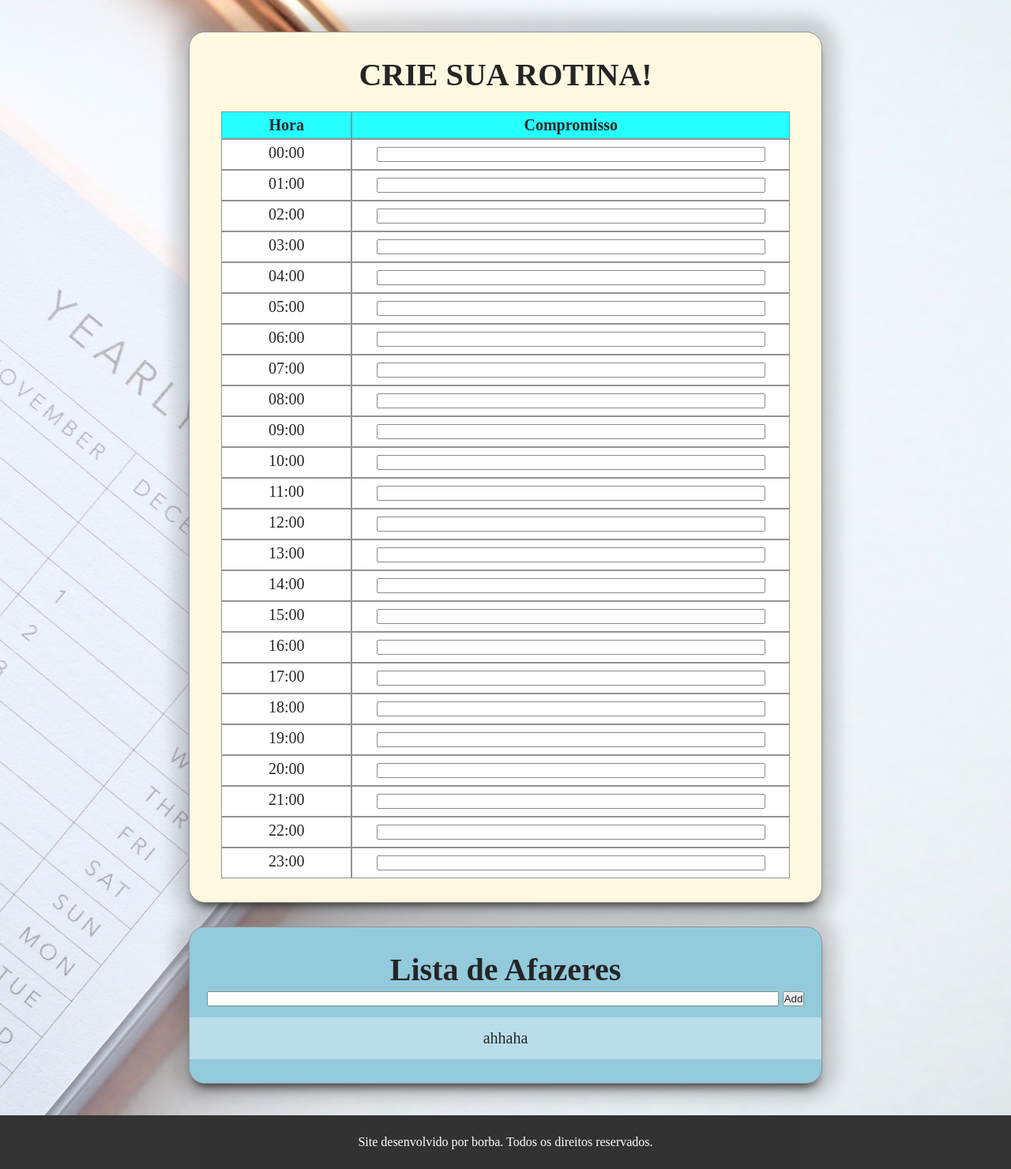
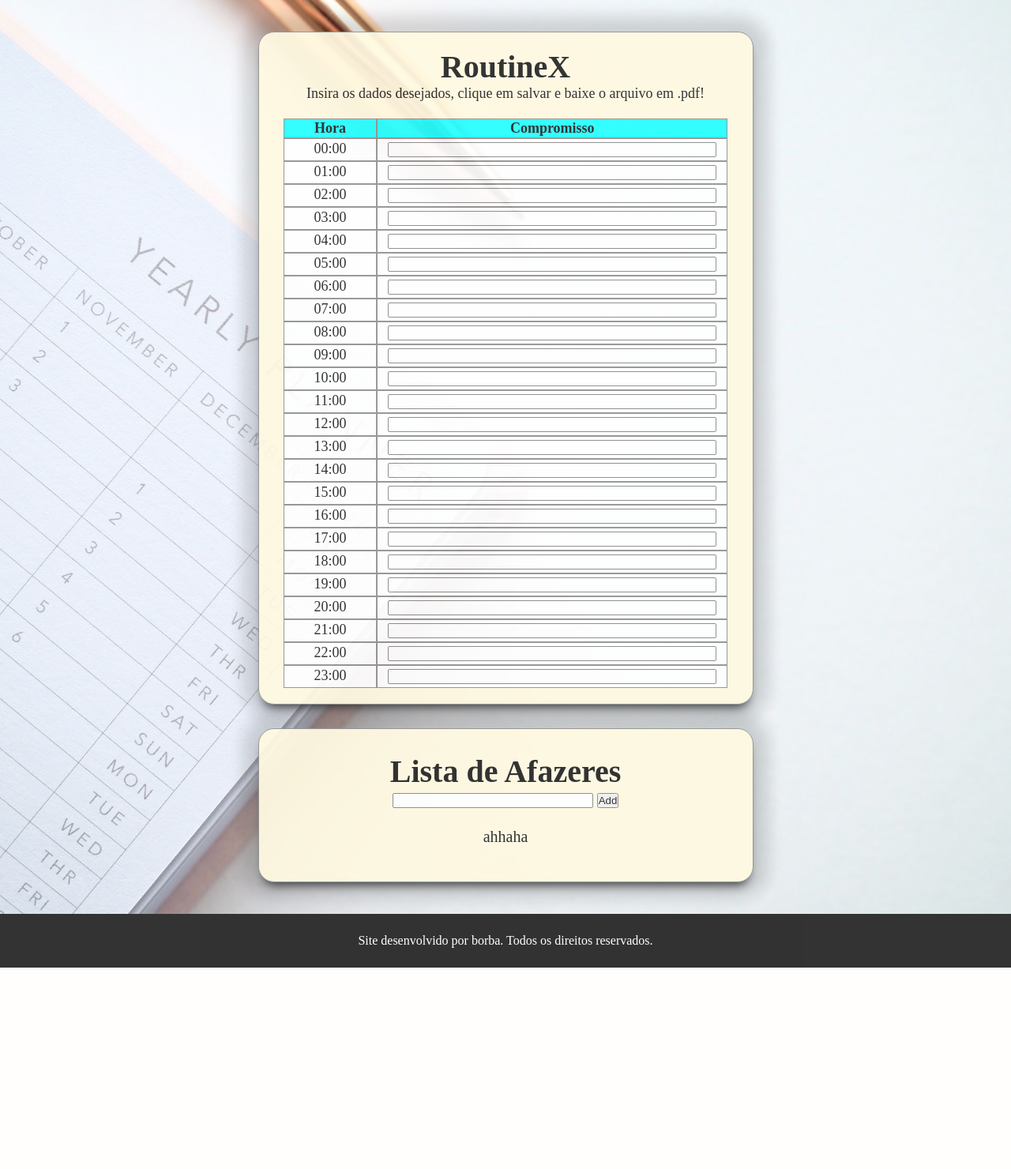
Before and after one commit to BorbaBR/myStuff, a PHP site: page /editRotina.php in a window 1280 px wide. Shown: the whole page at 79% size. After the commit the page ends 1225 px from the top, so only its background shows below. Run offline with PHP 8.4, Linux system fonts and the light colour scheme.

Commit message:
Update - Fixed sizes
Fixed width of both blocks .

```diff
--- a/routineX/editRotina.php
+++ b/routineX/editRotina.php
@@ -38,10 +38,10 @@
 
         .containerRotina {
             display: block;
-            font-size: 20px;
-            width: 90%;
-            padding-top: 30px;
-            padding-bottom: 30px;
+            font-size: 18px;
+            width: 50%;
+            padding-top: 20px;
+            padding-bottom: 20px;
             background-color: cornsilk;
             margin: 0 auto;
             margin-bottom: 30px;
@@ -50,25 +50,29 @@
             border: solid gray 1px;
             border-radius: 20px;
             text-align: center;
+            min-width: 300px;
             max-width: 800px;
+            opacity: 0.93;
         }
 
         /* TABELA AFAZERES */
 
         .afazeres {
             display: block;
-            background-color: rgb(129, 193, 214);
+            background-color: cornsilk;
             padding-top: 30px;
             padding-bottom: 30px;
             color: black;
             text-align: center;
-            width: 90%;
+            width: 50%;
             margin: 0 auto;
             -webkit-box-shadow: 0px 10px 13px -7px #000000, 0px 0px 20px 19px rgba(0, 0, 0, 0.19);
             box-shadow: 0px 10px 13px -7px #000000, 0px 0px 20px 19px rgba(0, 0, 0, 0.19);
             border: solid gray 1px;
             border-radius: 20px;
+            min-width: 300px;
             max-width: 800px;
+            opacity: 0.93;
         }
 
         /* footer */
@@ -94,6 +98,7 @@
 
         .divTableRow {
             display: table-row;
+            line-height: 15px;
         }
 
         .divTableHeading {
@@ -104,8 +109,9 @@
 
         .divTableCell,
         .divTableHead {
+
             display: table-cell;
-            padding: 5px;
+            padding: 4px; /* muda o tamanho dos blocos das colunas*/
             border: solid gray 1px;
         }
 
@@ -119,13 +125,13 @@
 
         .divTableBody {
             display: table-row-group;
+            line-height: 2px ;
         }
 
-        /* INPUT */
+        /* Input Bar */
 
         input[type=text] {
-            width: 90%;
-            margin-bottom: 4px;
+            width: 95%;
         }
     </style>
 
@@ -141,9 +147,10 @@
 
         <!-- QUADRO ROTINA -->
         <div class="containerRotina">
-            <h1>CRIE SUA ROTINA!</h1>
+            <h1>RoutineX</h1>
+            <p>Insira os dados desejados, clique em salvar e baixe o arquivo em .pdf!</p>
             <br>
-            <!-- TESTE TABELA 1 -->
+
             <div class="divTable ">
                 <div class="divTableHeading">
                     <div class="divTableRow">
@@ -177,16 +184,15 @@
 
                 </div>
             </div>
-            <!-- tr = linha nova, th = table header, td =  -->
 
             <!-- COMO FAZER PARA O USER SALVAR EM PDF APÓS FINALIZAR? -->
 
         </div>
         <div class="afazeres">
             <h1>Lista de Afazeres</h1>
-            <input type="text" style="display: inline-block;">
+            <input type="text" style="display: inline-block; width: 40%;">  <!-- O STYLE MUDA O BLOCO DE INPUT! -->
             <button onclick="botaoAdd()" style="display: inline-block;">Add</button>
-            <div id="linhaNova" style="padding: 15px; display: block; background-color: lightblue; margin-top: 10px;">
+            <div id="linhaNova" style="padding: 15px; display: block; margin-top: 10px;">
                 ahhaha
             </div>
         </div>
```
